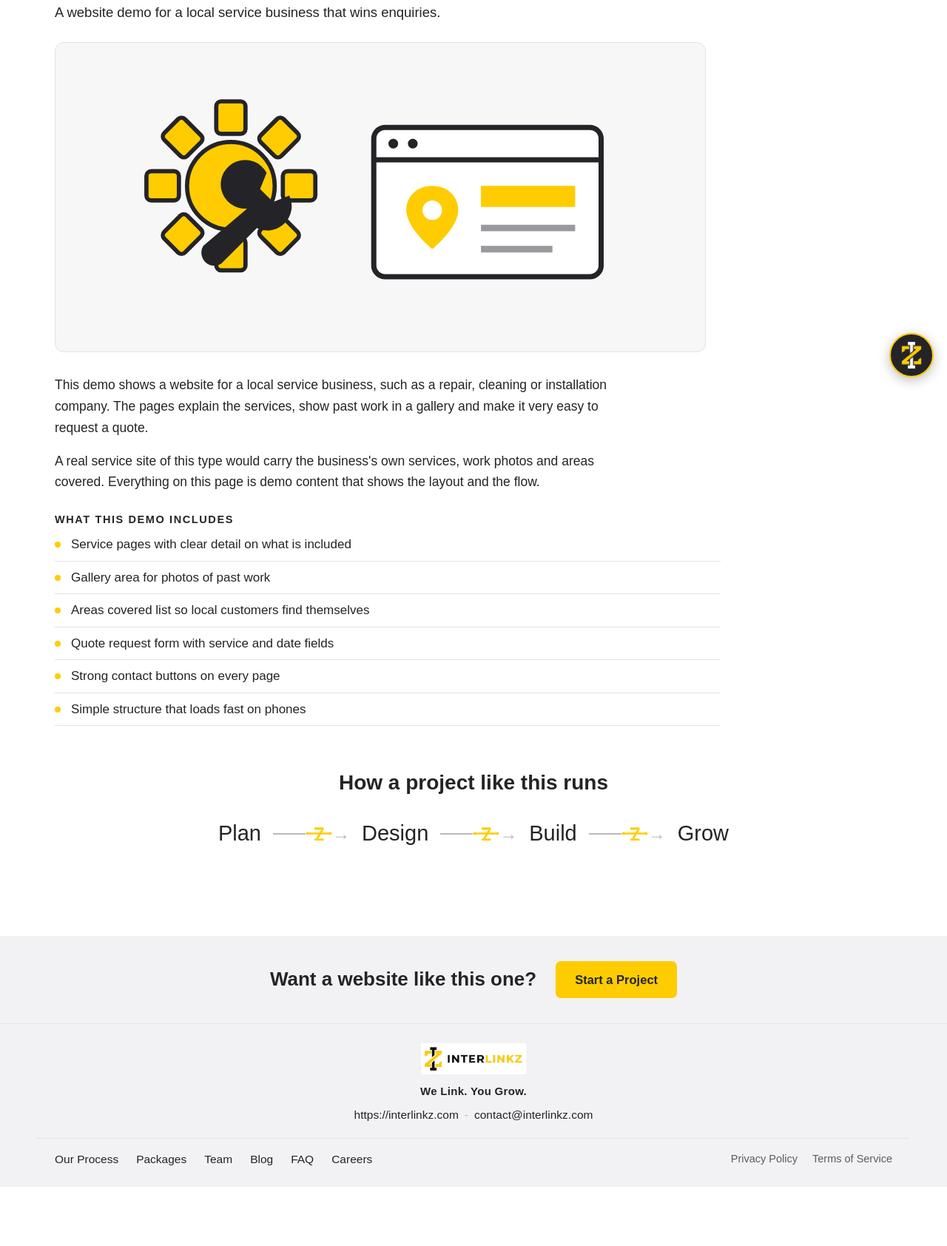
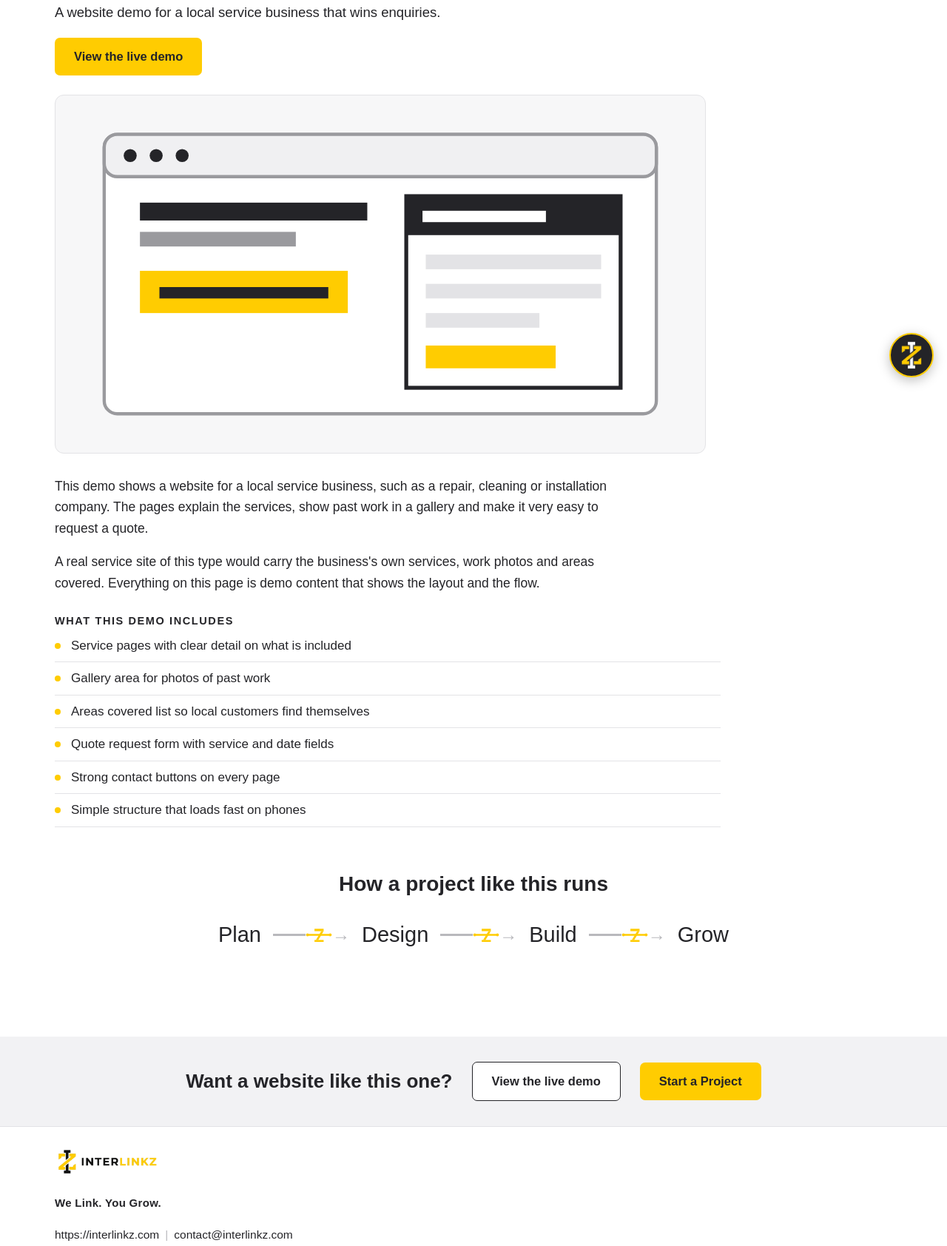
Before and after one commit to ladlabaloch512-blip/interlinkz-v3-chain-first, a plain HTML site: page portfolio-service.html in a window 1280 px wide. Shown: the part 272-1956 px from the top of the page at 74% size. Before the commit the page ends 1876 px from the top, so only its background shows below. Drawn offline with nearby package versions, Linux system fonts and the light colour scheme.

Commit message:
UI/UX round follow-up: updated portfolio-service.html

```diff
--- a/portfolio-service.html
+++ b/portfolio-service.html
@@ -6,8 +6,8 @@
 <title>Demo Service Website | Interlinkz</title>
 <meta name="description" content="Clear work, honest advice, built to grow. Interlinkz is a digital growth agency.">
 <link rel="icon" href="symbol-light.png">
-<link rel="stylesheet" href="styles.css">
-<link rel="stylesheet" href="chat.css">
+<link rel="stylesheet" href="styles.css?v=20261120a">
+<link rel="stylesheet" href="chat.css?v=20261120a">
 </head>
 <body>
 <header class="site-header">
@@ -24,24 +24,9 @@
 <p class="ylab">SERVICE</p>
 <h1>Demo Service Website</h1>
 <p class="lede">A website demo for a local service business that wins enquiries.</p>
+<p style="margin-top:20px"><a class="btn" href="https://ladlabaloch512-blip.github.io/interlinkz-portfolio-swiftshift/" target="_blank" rel="noopener">View the live demo</a></p>
 </section>
-<section class="wrap"><div class="demo-visual"><svg viewBox="0 0 400 190" role="img" aria-label="Demo service website illustration">
-<g transform="translate(108,88)">
-<g fill="#FFCC01" stroke="#242428" stroke-width="2.6">
-<rect x="-9" y="-52" width="18" height="20" rx="3"/><rect x="-9" y="-52" width="18" height="20" rx="3" transform="rotate(45)"/><rect x="-9" y="-52" width="18" height="20" rx="3" transform="rotate(90)"/><rect x="-9" y="-52" width="18" height="20" rx="3" transform="rotate(135)"/><rect x="-9" y="-52" width="18" height="20" rx="3" transform="rotate(180)"/><rect x="-9" y="-52" width="18" height="20" rx="3" transform="rotate(225)"/><rect x="-9" y="-52" width="18" height="20" rx="3" transform="rotate(270)"/><rect x="-9" y="-52" width="18" height="20" rx="3" transform="rotate(315)"/>
-</g>
-<circle r="27" fill="#FFCC01" stroke="#242428" stroke-width="2.6"/>
-</g>
-<path d="M118,102 a15,15 0 1 1 12,-22 l-4,10 8,8 10,-4 a15,15 0 0 1 -20,20 l-22,22 a8,8 0 0 1 -11,-11 z" fill="#242428"/>
-<rect x="196" y="52" width="140" height="92" rx="7" fill="#fff" stroke="#242428" stroke-width="3.2"/>
-<line x1="196" y1="72" x2="336" y2="72" stroke="#242428" stroke-width="3.2"/>
-<circle cx="208" cy="62" r="3" fill="#242428"/><circle cx="220" cy="62" r="3" fill="#242428"/>
-<path d="M232,88 c-10,0 -16,7 -16,15 c0,11 16,24 16,24 s16,-13 16,-24 c0,-8 -6,-15 -16,-15 z" fill="#FFCC01"/>
-<circle cx="232" cy="103" r="6" fill="#fff"/>
-<rect x="262" y="88" width="58" height="13" fill="#FFCC01"/>
-<line x1="262" y1="114" x2="320" y2="114" stroke="#9a9a9e" stroke-width="4"/>
-<line x1="262" y1="127" x2="306" y2="127" stroke="#9a9a9e" stroke-width="4"/>
-</svg></div></section>
+<section class="wrap"><div class="demo-visual"><svg viewBox="0 0 400 220" role="img" aria-label="Browser mockup of the demo website home page"><rect x="30" y="24" width="340" height="172" rx="8" fill="#fff" stroke="#9a9a9e" stroke-width="2"/><rect x="30" y="24" width="340" height="26" rx="8" fill="#f0f0f2" stroke="#9a9a9e" stroke-width="2"/><circle cx="46" cy="37" r="4" fill="#242428"/><circle cx="62" cy="37" r="4" fill="#242428"/><circle cx="78" cy="37" r="4" fill="#242428"/><rect x="52" y="66" width="140" height="11" fill="#242428"/><rect x="52" y="84" width="96" height="9" fill="#9a9a9e"/><rect x="52" y="108" width="128" height="26" fill="#FFCC01"/><rect x="64" y="118" width="104" height="7" fill="#242428"/><rect x="216" y="62" width="132" height="118" fill="#fff" stroke="#242428" stroke-width="2.4"/><rect x="216" y="62" width="132" height="24" fill="#242428"/><rect x="226" y="71" width="76" height="7" fill="#fff"/><rect x="228" y="98" width="108" height="9" fill="#e3e3e6"/><rect x="228" y="116" width="108" height="9" fill="#e3e3e6"/><rect x="228" y="134" width="70" height="9" fill="#e3e3e6"/><rect x="228" y="154" width="80" height="14" fill="#FFCC01"/></svg></div></section>
 <section class="wrap" style="padding-top:30px">
 <p style="font-size:17.5px;line-height:1.65;margin-bottom:16px;max-width:760px">This demo shows a website for a local service business, such as a repair, cleaning or installation company. The pages explain the services, show past work in a gallery and make it very easy to request a quote.</p>
 <p style="font-size:17.5px;line-height:1.65;margin-bottom:16px;max-width:760px">A real service site of this type would carry the business's own services, work photos and areas covered. Everything on this page is demo content that shows the layout and the flow.</p>
@@ -71,16 +56,17 @@
 <section class="cta-grey" style="margin-top:52px">
 <div class="wrap in">
 <p><b>Want a website like this one?</b></p>
+<a class="btn btn-ghost" href="https://ladlabaloch512-blip.github.io/interlinkz-portfolio-swiftshift/" target="_blank" rel="noopener">View the live demo</a>
 <a class="btn" href="contact.html">Start a Project</a>
 </div>
 </section>
 </main>
-<footer class="site-footer" style="background:var(--grey)">
-<div class="wrap footer-in footer-center">
+<footer class="site-footer">
+<div class="wrap footer-in">
 <a class="brand" href="index.html"><img src="logo-h-light.jpg" alt="Interlinkz logo"></a>
 <p class="tagline">We Link. You Grow.</p>
 <div class="foot-right">
-<a href="https://interlinkz.com">https://interlinkz.com</a><span class="sep">-</span>
+<a href="https://interlinkz.com">https://interlinkz.com</a><span class="sep">|</span>
 <a href="mailto:contact@interlinkz.com">contact@interlinkz.com</a>
 </div>
 </div>
@@ -92,8 +78,8 @@
 <div id="ilz-chat-root"></div>
 <script src="https://cdnjs.cloudflare.com/ajax/libs/gsap/3.12.5/gsap.min.js"></script>
 <script src="https://cdnjs.cloudflare.com/ajax/libs/gsap/3.12.5/ScrollTrigger.min.js"></script>
-<script src="anim.js" defer></script>
+<script src="anim.js?v=20261120a" defer></script>
 <script src="chat.js" defer></script>
-<script src="script.js" defer></script>
+<script src="script.js?v=20261120a" defer></script>
 </body>
 </html>
```
